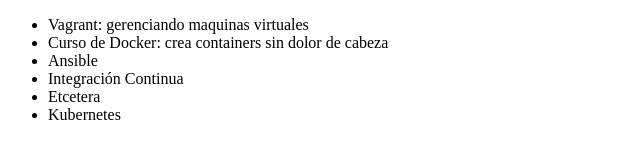
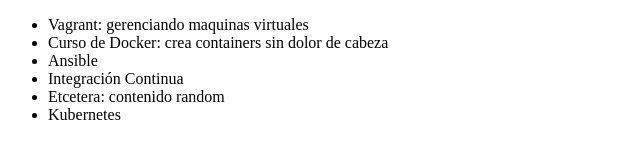
Before and after one commit to jnmartin3/OracleAlura, a plain HTML site: page index.html in a window 1280 px wide. Shown: the whole page, without its empty margins (0-640 px from the left). Drawn offline with Linux system fonts and the light colour scheme.

Commit message:
cambio en lista etcetera desde master

```diff
--- a/index.html
+++ b/index.html
@@ -12,7 +12,7 @@
         <li>Curso de Docker: crea containers sin dolor de cabeza</li>
         <li>Ansible</li>
         <li>Integración Continua</li>
-        <li>Etcetera</li>
+        <li>Etcetera: contenido random</li>
         <li>Kubernetes</li>
     </ul>
 </body>
```
